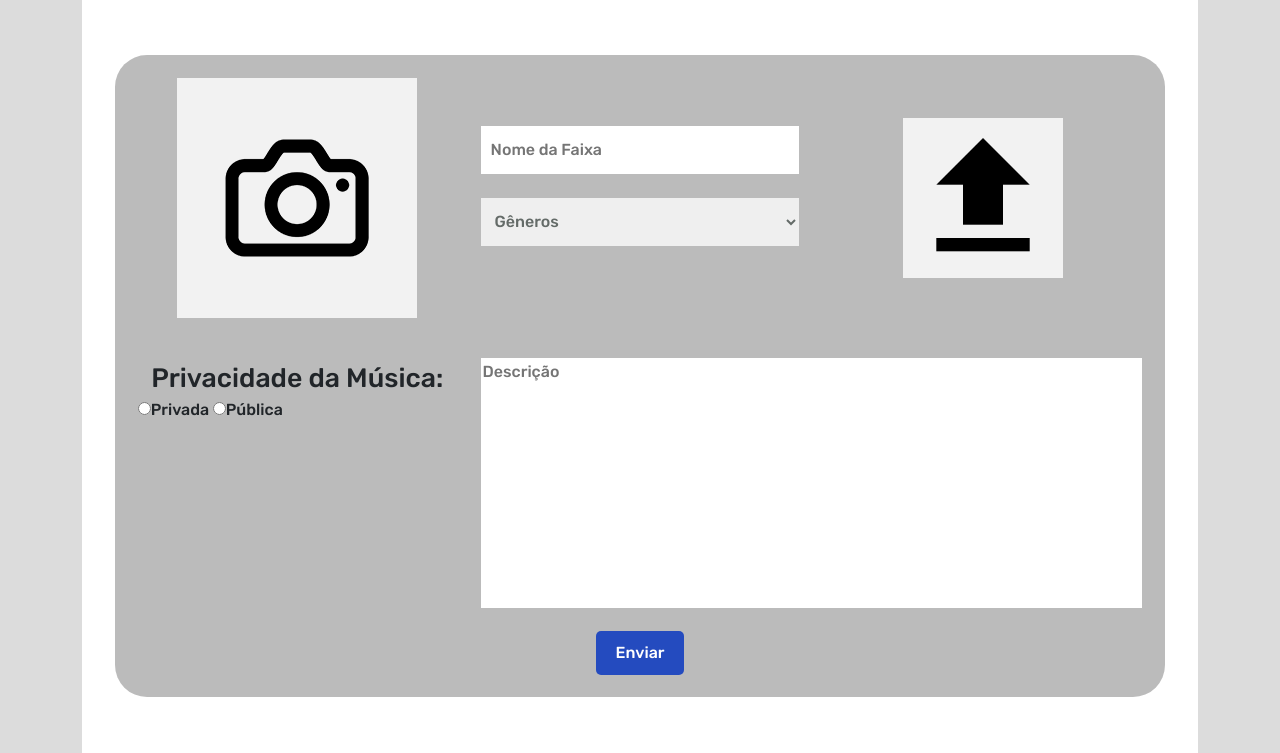
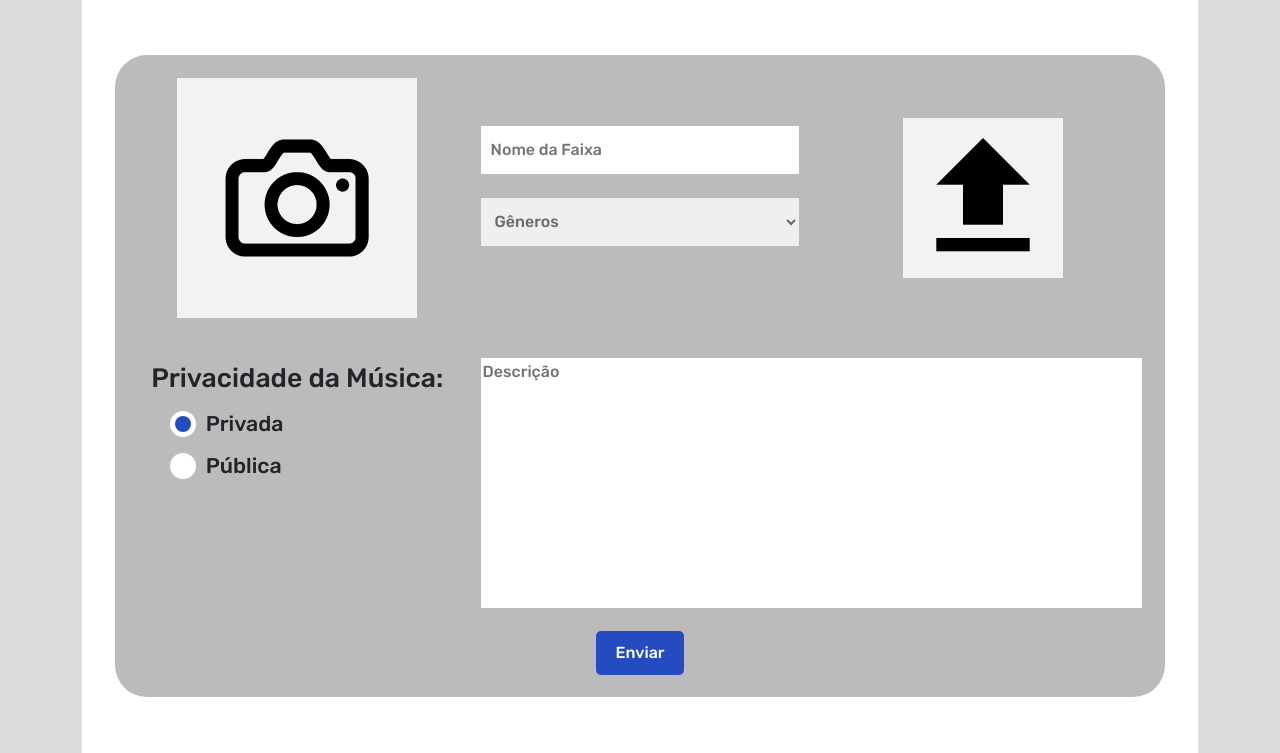
Before and after one commit to NettoH3R/TCC_oficial, a PHP site: page /insert.php in a window 1280 px wide. Shown: the part 197-950 px from the top of the page. Run offline with PHP 8.4, Linux system fonts and the light colour scheme; data that the repository does not hold is empty.

Commit message:
insert.php FINALMENTE pronto

```diff
--- a/app/includes/css/style.css
+++ b/app/includes/css/style.css
@@ -392,7 +392,7 @@ select option[disabled] {
     min-height: 100%;
 }
 
-.iconeUparArquiNone{
+.iconeUparArquiNone {
     display: none;
 }
 
@@ -532,7 +532,7 @@ select option[disabled] {
     font-size: 12pt;
 }
 
-.btn-play-insert{
+.btn-play-insert {
     cursor: pointer;
     width: 150px;
     height: 150px;
@@ -541,9 +541,65 @@ select option[disabled] {
     overflow: hidden;
 }
 
-.btn-pause-insert{
+.btn-pause-insert {
     display: none;
 }
+
+
+.letrasRadio {
+    font-size: 16pt;
+    font-family: 'Rubik', sans-serif;
+    display: flex;
+    align-items:center;
+    margin-bottom: 10px;
+    margin-left: 10%;
+    margin-top: 10px;
+}
+
+.letrasRadio label{
+    cursor: pointer;
+    padding-left: 10px;
+}
+
+.configRadio {
+    appearance: none;
+    width: 26px;
+    height: 26px;
+    border: 3px solid white;
+    background-color: white;
+    cursor: pointer;
+    border-radius: 50%;
+    position: relative;
+    display: flex;
+    align-items: center;
+    justify-content: center;
+}
+
+.configRadio::before{
+    content: '';
+    position: absolute;
+    height: 16px;
+    width: 16px;
+    background: #244bbf;
+    border-radius: 50%;
+    opacity: 0;
+    transition: all 500ms ease-in-out;
+}
+
+.configRadio:checked:before{
+    opacity: 1;
+}
+
+.configRadio:focus{
+    box-shadow: 0 0 8px #244bbf;
+    outline: 1px inset #244bbf;
+}
+
+.configRadio:hover{
+    outline: 1px inset #244bbf;
+    box-shadow: 0 0 13px rgb(36, 75, 191, 1);
+}
+
 
 
 /* mensagem AVISO CAMPO */
--- a/app/insert.php
+++ b/app/insert.php
@@ -84,9 +84,13 @@ if ($_SERVER['REQUEST_METHOD'] == 'GET') :
                              <div class="tituloSelecione">
                                  <label for="">Privacidade da Música:</label>
                              </div>
-                            <div class="inputRadio">
-                                <input type="radio" name="rdoPrivac" value="public" required>Privada
-                                <input type="radio" name="rdoPrivac" value="private">Pública
+                             <div class="letrasRadio">
+                                 <input type="radio" id="radio1" name="rdoPrivac" value="public" required class="configRadio" checked>
+                                 <label for="radio1">Privada</label>
+                             </div>
+                             <div class="letrasRadio">
+                                 <input type="radio" id="radio2" name="rdoPrivac" value="public" class="configRadio">
+                                 <label for="radio2">Pública</label>
                              </div>
                          </div>
                          <div class="col-md-8">
@@ -220,12 +224,14 @@ if (isset($_FILES['music']) && isset($_FILES['img'])) {
                         $comando = $db->prepare('INSERT INTO musica(nome, genero, caminho, capa, privacidade, descricao)
                     VALUES (:nome, :genero, :caminho, :capa, :privacidade, :descricao)');
 
-                    $comando->execute([':nome' => $nome, 'genero' => $_POST['genero'] , 'caminho' => $pathMusica,
-                    'capa' => $pathCapa, 'privacidade' => $_POST['rdoPrivac'], 'descricao' => $_POST['descricao']]);
+                        $comando->execute([
+                            ':nome' => $nome, 'genero' => $_POST['genero'], 'caminho' => $pathMusica,
+                            'capa' => $pathCapa, 'privacidade' => $_POST['rdoPrivac'], 'descricao' => $_POST['descricao']
+                        ]);
 
                         header('Location:/index.php');
                     } else {
-                    echo "<p>Falha ao Enviar o arquivo</p>".
+                        echo "<p>Falha ao Enviar o arquivo</p>" .
                             "<br>" . "<br>" . '<a href="insert.php" ><button type="button">Voltar</button></a>';
                     }
                 }
```
Lines whose indentation alone changed are shown as unchanged.
